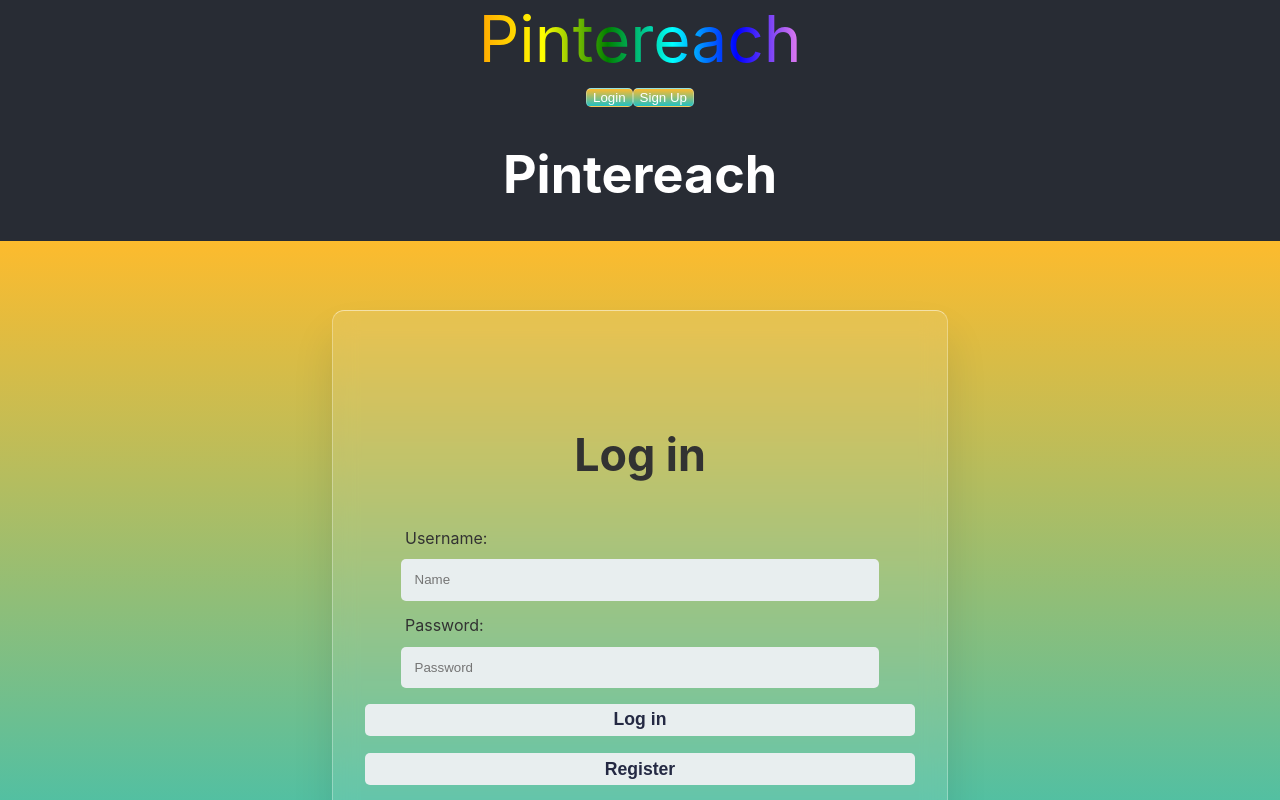
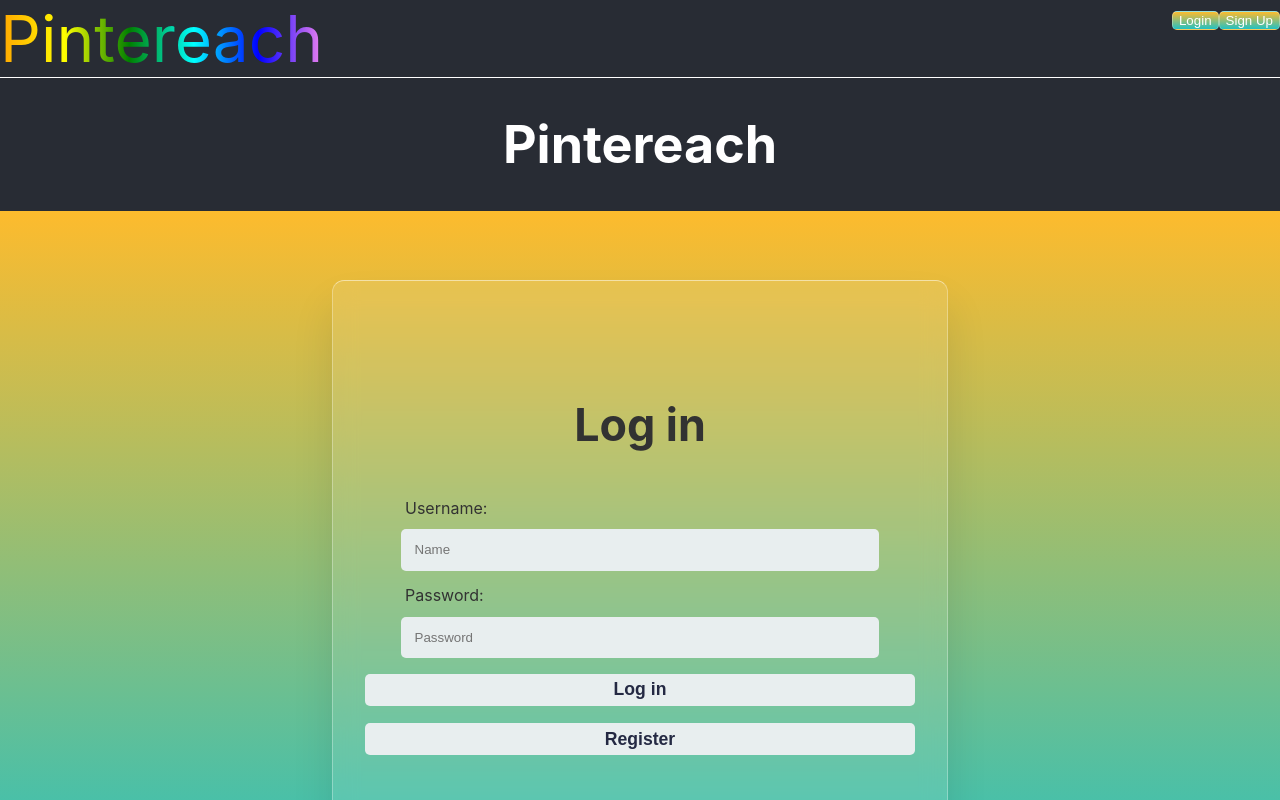
Before and after one commit to ft-pintereach-06/front-end, a React (Create React App) app in the folder pintereach/: page / in a window 1280 px wide. Shown: the top 800 px of the page. Built offline with nearby package versions, Linux system fonts and the light colour scheme.

Commit message:
Was able to get the nav bar to display as it should.

```diff
--- a/pintereach/src/App.js
+++ b/pintereach/src/App.js
@@ -1,6 +1,5 @@
 import React from 'react';
 import { BrowserRouter as Router, Route, Switch } from 'react-router-dom';
-import NavBar from './components/NavBar';
 
 import PrivateRoute from './components/PrivateRoute';
 
@@ -8,6 +7,7 @@ import SignUpForm from './components/SignUp';
 import Login from './components/Login';
 import Homepage from './components/Homepage';
 import ArticleForm from './components/ArticleForm';
+import NavBar from './components/NavBar';
 
 import './App.css';
 
--- a/pintereach/src/components/NavBar.js
+++ b/pintereach/src/components/NavBar.js
@@ -2,12 +2,11 @@ import React from 'react'
 import { Link, NavLink } from 'react-router-dom'
 import { StyledNavBarCard } from '../styled-components/StyledNavBar';
 
-
 export default function NavBar() {
     return (
         <StyledNavBarCard>
+                <NavLink className='pintereach' to='/home'>Pintereach</NavLink>
             <nav>
-                <NavLink className='pintereach' to='/home'>Pintereach</NavLink>
               <div className='links-container'>
                 <Link to='/'><button>Login</button></Link>
                 <Link to='/signup'><button>Sign Up</button></Link>
--- a/pintereach/src/styled-components/StyledNavBar.js
+++ b/pintereach/src/styled-components/StyledNavBar.js
@@ -4,16 +4,12 @@ import styled from 'styled-components'
 const StyledNavBar = styled.div`
    text-align:center;
    width:100%;
-
-   .nav {
-        display: flex;
-        align-items: center;
-        justify-content: space-between;
-        border-bottom: 1px solid white;
-   }
+   display: flex;
+   justify-content: space-between;
+   border-bottom: 1px solid white;
 
    .pintereach{
-    max-width: 50%fit-content;
+    max-width: 50%;
     text-decoration: none;
     background: red;
     background: -webkit-linear-gradient(left, orange , yellow, green, cyan, blue, violet);
@@ -21,6 +17,7 @@ const StyledNavBar = styled.div`
     background: -moz-linear-gradient(right, orange, yellow, green, cyan, blue, violet);
     background: linear-gradient(to right, orange , yellow, green, cyan, blue, violet);
     -webkit-background-clip: text;
+        background-clip: 0;
     -webkit-text-fill-color: transparent;
     font-size: 5vw;
    }
```
